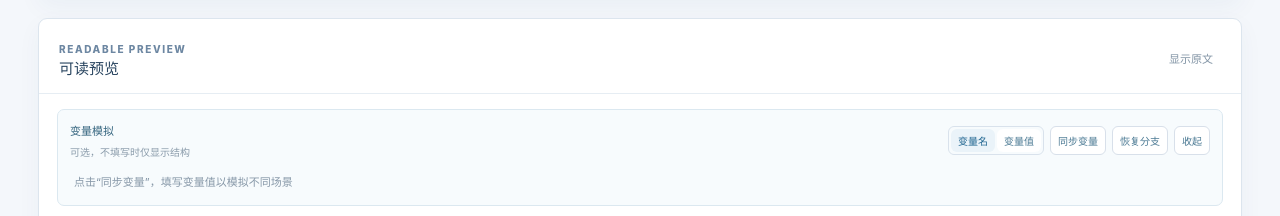
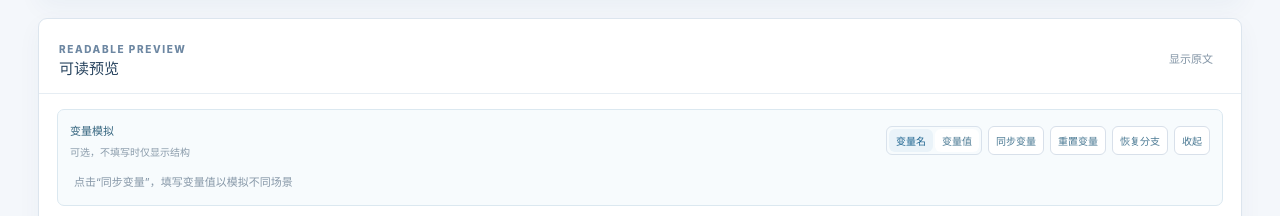
Before and after one commit to Mountorm/mdpi-prototype, a React (Vite) app in the folder susy-template/: page / in a window 1280 px wide. Shown: the part 1115-1331 px from the top of the page. Built offline with nearby package versions, Linux system fonts and the light colour scheme.

Commit message:
temp：新增重置变量

```diff
--- a/susy-template/src/App.tsx
+++ b/susy-template/src/App.tsx
@@ -250,6 +250,10 @@ function App() {
     setValues(parsed.values.map((name) => values.find((item) => item.name === name) ?? { name, value: '' }))
     resetRemovedBranches()
   }
+  const resetVariables = () => {
+    setValues((current) => current.map((item) => ({ ...item, value: '' })))
+    resetRemovedBranches()
+  }
   const valueMap = Object.fromEntries(values.map((item) => [item.name, item.value]))
   useEffect(() => {
     if (!contextBranch) return
@@ -444,7 +448,7 @@ function App() {
         </div> : <button className="collapsed-source panel" onClick={() => setSourceOpen(true)}><span className="panel-kicker">SOURCE</span><strong>展开原始模板</strong><span>{template.length.toLocaleString()} 字符</span></button>}
         <div className="preview-panel panel">
           <div className="panel-header"><div><span className="panel-kicker">READABLE PREVIEW</span><h2>可读预览</h2></div><button className="quiet-button" onClick={() => setSourceOpen(true)}>显示原文</button></div>
-          {showVariables ? <div className="variables-panel"><div className="variables-heading"><div className="variables-title"><span>变量模拟</span><small>可选，不填写时仅显示结构</small></div><div><div className="view-switch"><button className={!finalView ? 'active' : ''} onClick={() => setFinalView(false)}>变量名</button><button className={finalView ? 'active' : ''} onClick={() => setFinalView(true)}>变量值</button></div><button onClick={syncValues}>同步变量</button><button onClick={resetRemovedBranches}>恢复分支</button><button onClick={() => setShowVariables(false)}>收起</button></div></div><div className="variable-grid">{values.length === 0 ? <span className="empty-state">点击“同步变量”，填写变量值以模拟不同场景</span> : values.map((item) => <label key={item.name}><span>{item.name}</span><input value={item.value} onChange={(event) => updateValue(item.name, event.target.value)} placeholder="未填写" /></label>)}</div></div> : <button className="show-variables" onClick={() => setShowVariables(true)}>展开变量模拟面板</button>}
+          {showVariables ? <div className="variables-panel"><div className="variables-heading"><div className="variables-title"><span>变量模拟</span><small>可选，不填写时仅显示结构</small></div><div><div className="view-switch"><button className={!finalView ? 'active' : ''} onClick={() => setFinalView(false)}>变量名</button><button className={finalView ? 'active' : ''} onClick={() => setFinalView(true)}>变量值</button></div><button onClick={syncValues}>同步变量</button><button onClick={resetVariables}>重置变量</button><button onClick={resetRemovedBranches}>恢复分支</button><button onClick={() => setShowVariables(false)}>收起</button></div></div><div className="variable-grid">{values.length === 0 ? <span className="empty-state">点击“同步变量”，填写变量值以模拟不同场景</span> : values.map((item) => <label key={item.name}><span>{item.name}</span><input value={item.value} onChange={(event) => updateValue(item.name, event.target.value)} placeholder="未填写" /></label>)}</div></div> : <button className="show-variables" onClick={() => setShowVariables(true)}>展开变量模拟面板</button>}
           <div className="preview-body">{renderInline()}{contextBranch && <div className="context-branch-menu" style={{ left: contextBranch.x, top: contextBranch.y }}><button className="context-remove-branch" onClick={() => deleteContextBranch(contextBranch.branchId, contextBranch.groupId)}>删除此分支</button><button className="context-hit-branch" onClick={() => hitContextBranch(contextBranch.branchId, contextBranch.groupId)}>命中此分支</button></div>}</div>
           {parsed.warnings.length > 0 && <div className="warnings"><strong>解析提醒</strong>{parsed.warnings.map((warning) => <span key={warning}>{warning}</span>)}</div>}
         </div>
```
